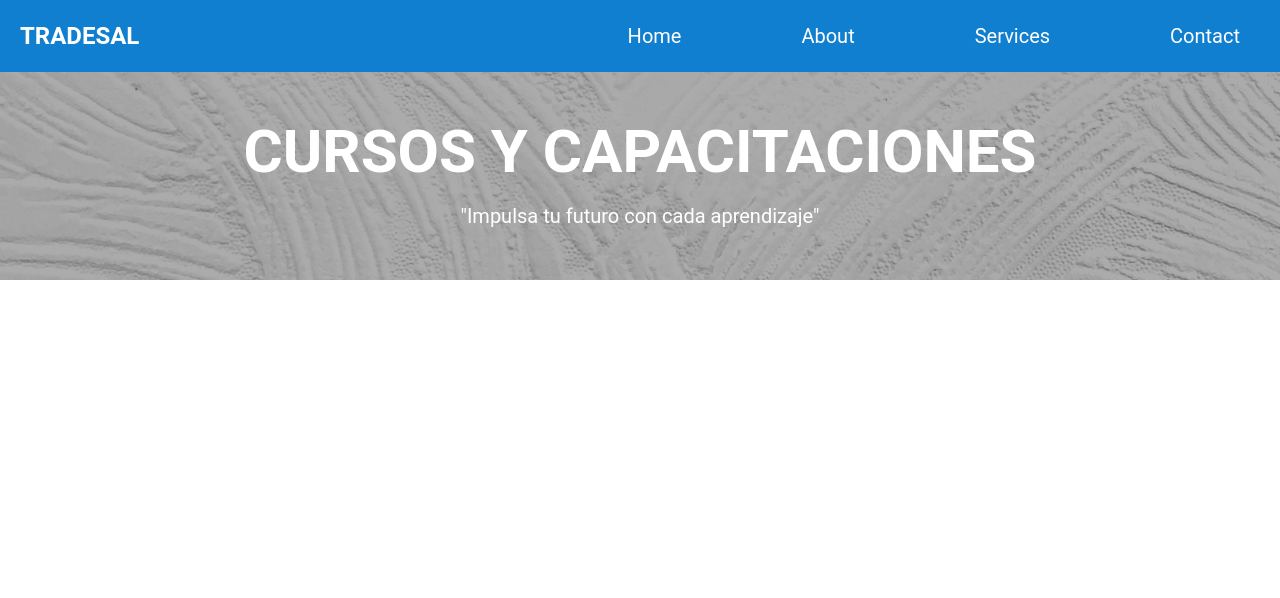
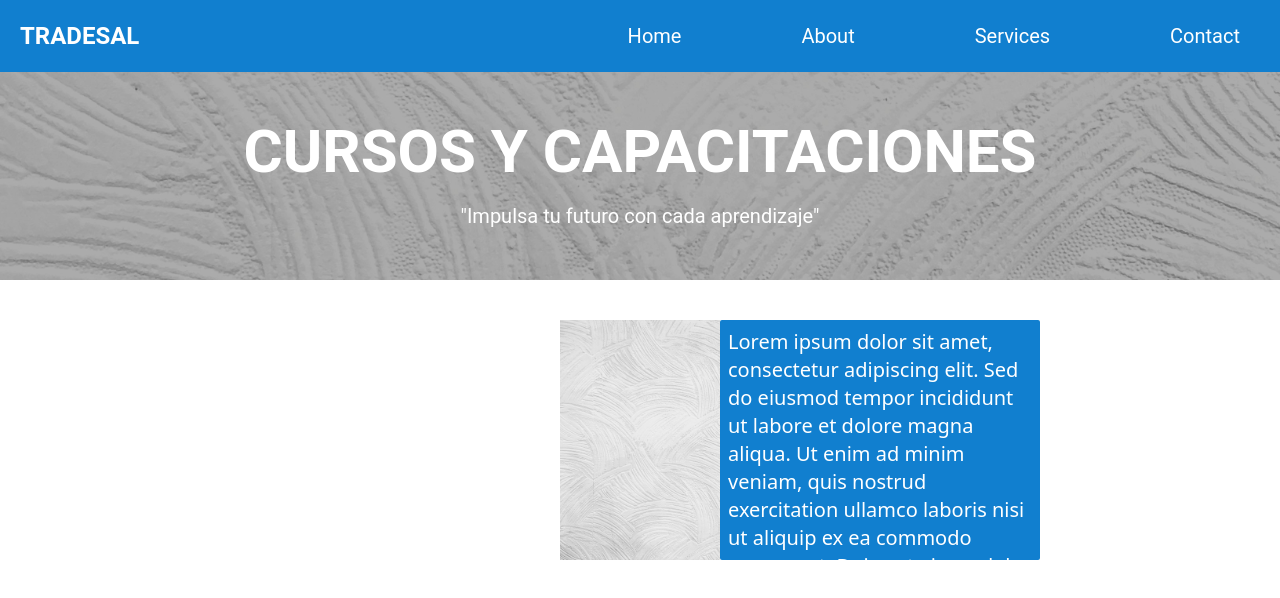
Before and after one commit to solaris-labs-software/tradesal, a React (Vite) app: page / in a window 1280 px wide. Shown: the top 598 px of the page. Built offline with nearby package versions, Linux system fonts and the light colour scheme.

Commit message:
started carousel

```diff
--- a/package.json
+++ b/package.json
@@ -11,7 +11,9 @@
   },
   "dependencies": {
     "react": "^18.3.1",
-    "react-dom": "^18.3.1"
+    "react-dom": "^18.3.1",
+    "react-slick": "^0.30.2",
+    "slick-carousel": "^1.8.1"
   },
   "devDependencies": {
     "@eslint/js": "^9.8.0",
--- a/src/App.jsx
+++ b/src/App.jsx
@@ -1,5 +1,6 @@
 import { useState } from 'react'
 import Navbar from './components/navbar'
+import Carousel from './components/carousel'
 
 function App() {
   const [count, setCount] = useState(0)
@@ -7,6 +8,7 @@ function App() {
   return (
     <>
       <Navbar/>
+      <Carousel/>
     </>
   )
 }
--- /dev/null
+++ b/src/components/carousel/index.jsx
@@ -0,0 +1,56 @@
+import React from 'react';
+import Slider from 'react-slick';
+import ImageDescriptionCard from '../common/image-description-card';
+import "slick-carousel/slick/slick.css";
+import "slick-carousel/slick/slick-theme.css";
+import {NextArrow, PrevArrow} from "/src/components/common/arrows/index.jsx";
+
+const Carousel = () => {
+    const settings = {
+        infinite: true,
+        speed: 500,
+        slidesToShow: 1,
+        slidesToScroll: 1,
+        arrows: true,
+        nextArrow: <NextArrow />,
+        prevArrow: <PrevArrow />,
+    };
+
+
+    const data = [
+        {
+            url: '/src/assets/bg-presentation.jpg',
+            description: `Lorem ipsum dolor sit amet, consectetur adipiscing elit. Sed do eiusmod tempor incididunt ut labore et dolore
+            magna aliqua. Ut enim ad minim veniam, quis nostrud exercitation ullamco laboris nisi ut aliquip ex ea commodo consequat.
+            Duis aute irure dolor in reprehenderit in voluptate velit esse cillum dolore eu fugiat nulla pariatur.`
+        },
+        {
+            url: '/src/assets/bg-presentation.jpg',
+            description: `Lorem ipsum dolor sit amet, consectetur adipiscing elit. Sed do eiusmod tempor incididunt ut labore et dolore
+            magna aliqua. Ut enim ad minim veniam, quis nostrud exercitation ullamco laboris nisi ut aliquip ex ea commodo consequat.
+            Duis aute irure dolor in reprehenderit in voluptate velit esse cillum dolore eu fugiat nulla pariatur.`
+        },
+        {
+            url: '/src/assets/bg-presentation.jpg',
+            description: `Lorem ipsum dolor sit amet, consectetur adipiscing elit. Sed do eiusmod tempor incididunt ut labore et dolore
+            magna aliqua. Ut enim ad minim veniam, quis nostrud exercitation ullamco laboris nisi ut aliquip ex ea commodo consequat.
+            Duis aute irure dolor in reprehenderit in voluptate velit esse cillum dolore eu fugiat nulla pariatur.`
+        },
+    ]
+
+    return (
+        <div className='mt-10'>
+            <Slider {...settings}>
+                {
+                    data.map((item, index) => (
+                        <div className=' ml-[30rem]'>
+                            <ImageDescriptionCard key={index} imageUrl={item.url} description={item.description} />
+                        </div>
+                    ))
+                }
+            </Slider>
+        </div>
+    );
+};
+
+export default Carousel;
--- /dev/null
+++ b/src/components/common/arrows/index.jsx
@@ -0,0 +1,34 @@
+import React from 'react';
+import './styles.css';
+
+export const NextArrow = (props) => {
+    const { onClick } = props;
+    return (
+        <div className="custom-arrow next-arrow" onClick={onClick}>
+            <svg width="71" height="70" viewBox="0 0 71 70" fill="none" xmlns="http://www.w3.org/2000/svg">
+                <path
+                    d="M67.8857 28.7767L36.3906 0L31.8808 4.13051L63.3759 32.8956C63.9738 33.4418 64.3097 34.1826 64.3097 34.955C64.3097 35.7274 63.9738 36.4682 63.3759 37.0144L31.8394 65.8319L36.3491 69.9508L67.8857 41.1478C69.6794 39.5091 70.6871 37.2868 70.6871 34.9696C70.6871 32.6523 69.6794 30.43 67.8857 28.7913V28.7767Z"
+                    fill="white"/>
+                <path
+                    d="M40.502 32.8956L4.54817 0.0554199L0.0352051 4.17428L33.7373 34.9551L0.00012207 65.7679L4.5099 69.8897L40.502 37.0145C41.0999 36.4682 41.4358 35.7275 41.4358 34.9551C41.4358 34.1827 41.0999 33.4419 40.502 32.8956Z"
+                    fill="white"/>
+            </svg>
+        </div>
+    );
+};
+
+export const PrevArrow = (props) => {
+    const {onClick} = props;
+    return (
+        <div className="custom-arrow prev-arrow" onClick={onClick}>
+            <svg width="72" height="70" viewBox="0 0 72 70" fill="none" xmlns="http://www.w3.org/2000/svg">
+                <path
+                    d="M7.95402 32.8956L39.5033 4.07811L34.9967 -0.0378418L3.44424 28.7767C1.65049 30.4155 0.642822 32.6378 0.642822 34.955C0.642822 37.2722 1.65049 39.4946 3.44424 41.1333L34.9712 69.9275L39.481 65.8086L7.9572 37.0144C7.35887 36.4686 7.0224 35.728 7.0218 34.9556C7.02121 34.1832 7.35652 33.4422 7.95402 32.8956Z"
+                    fill="white"/>
+                <path
+                    d="M71.356 4.1276L66.8366 0L30.8286 32.8868C30.2307 33.433 29.8948 34.1738 29.8948 34.9462C29.8948 35.7186 30.2307 36.4594 30.8286 37.0057L66.8398 69.9099L71.356 65.7852L37.5932 34.955L71.356 4.1276Z"
+                    fill="white"/>
+            </svg>
+        </div>
+    );
+};
--- /dev/null
+++ b/src/components/common/arrows/styles.css
@@ -0,0 +1,21 @@
+.custom-arrow {
+    position: absolute;
+    top: 50%;
+    transform: translateY(-50%);
+    cursor: pointer;
+    z-index: 1;
+}
+
+.next-arrow {
+    right: 10px;
+}
+
+.prev-arrow {
+    left: 10px;
+}
+
+.custom-arrow svg {
+    width: 30px;
+    height: 30px;
+    fill: black; /* Adjust as needed */
+}
--- /dev/null
+++ b/src/components/common/image-description-card.jsx
@@ -0,0 +1,14 @@
+import React from 'react';
+
+const ImageDescriptionCard = ({ imageUrl, description }) => {
+    return (
+        <div className="flex align-middle justify-center h-[30vh] gap-0 w-[50vw] rounded-md">
+            <img src={imageUrl} alt="Card Image" />
+            <div className="bg-primary w-1/2 rounded-sm">
+                <p className='text-white text-xl p-2'>{description}</p>
+            </div>
+        </div>
+    );
+};
+
+export default ImageDescriptionCard;
```
Also changed, not shown: 1 other file (tests, documents, lock files or other folders).
